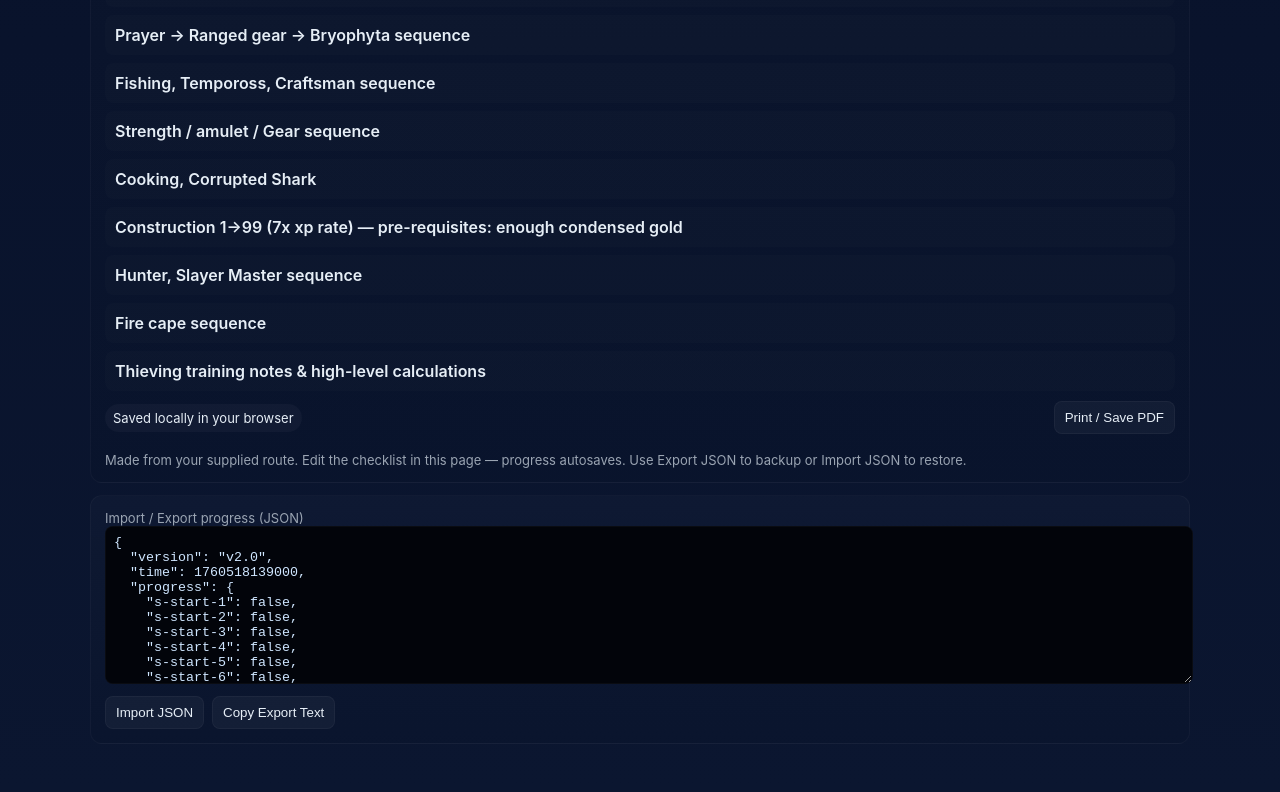
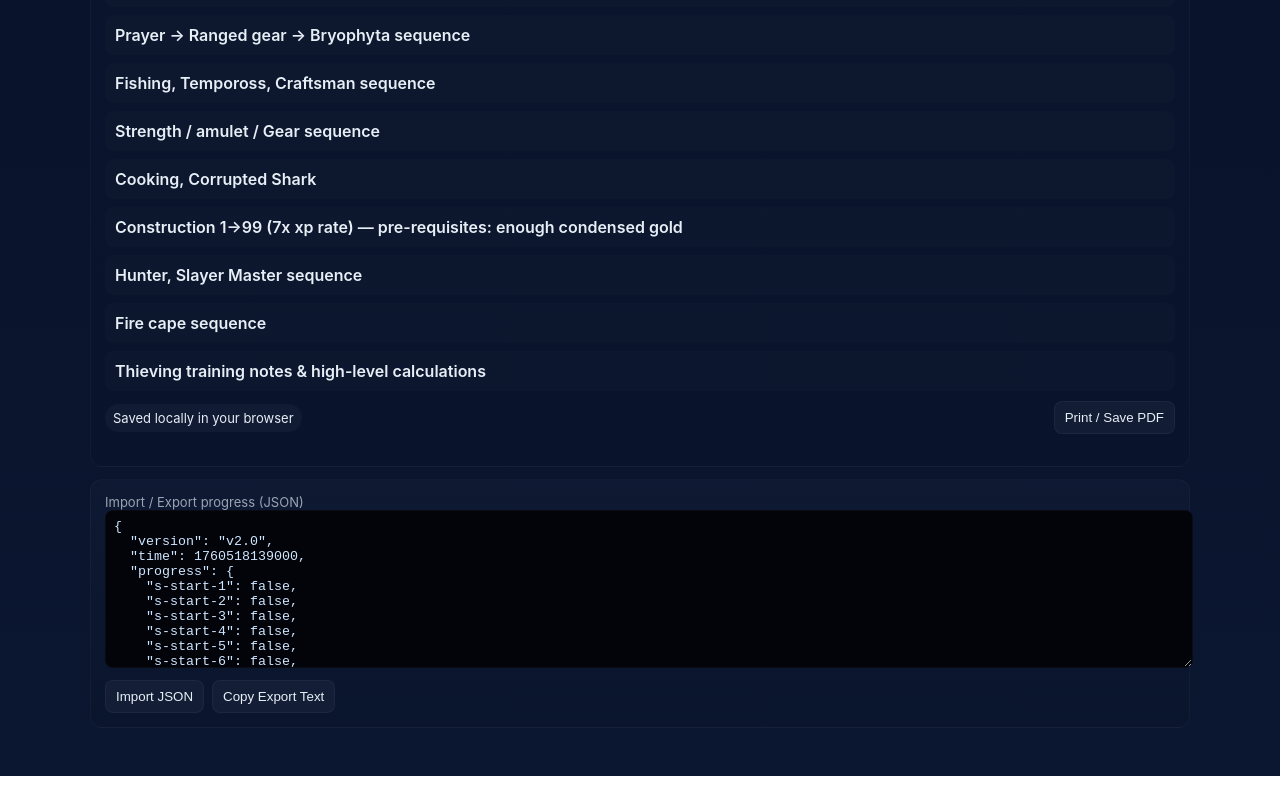
Before and after one commit to BunsD/faux-gridmaster-route, a plain HTML site: page index.html in a window 1280 px wide. Shown: the part 712-1504 px from the top of the page. Drawn offline with Linux system fonts and the light colour scheme.

Commit message:
Update index.html

```diff
--- a/index.html
+++ b/index.html
@@ -229,7 +229,7 @@
         <button id="printBtn">Print / Save PDF</button>
       </div>
 
-      <footer>Made from your supplied route. Edit the checklist in this page — progress autosaves. Use Export JSON to backup or Import JSON to restore.</footer>
+      <footer></footer>
     </div>
 
     <div style="margin-top:12px" class="card">
```
